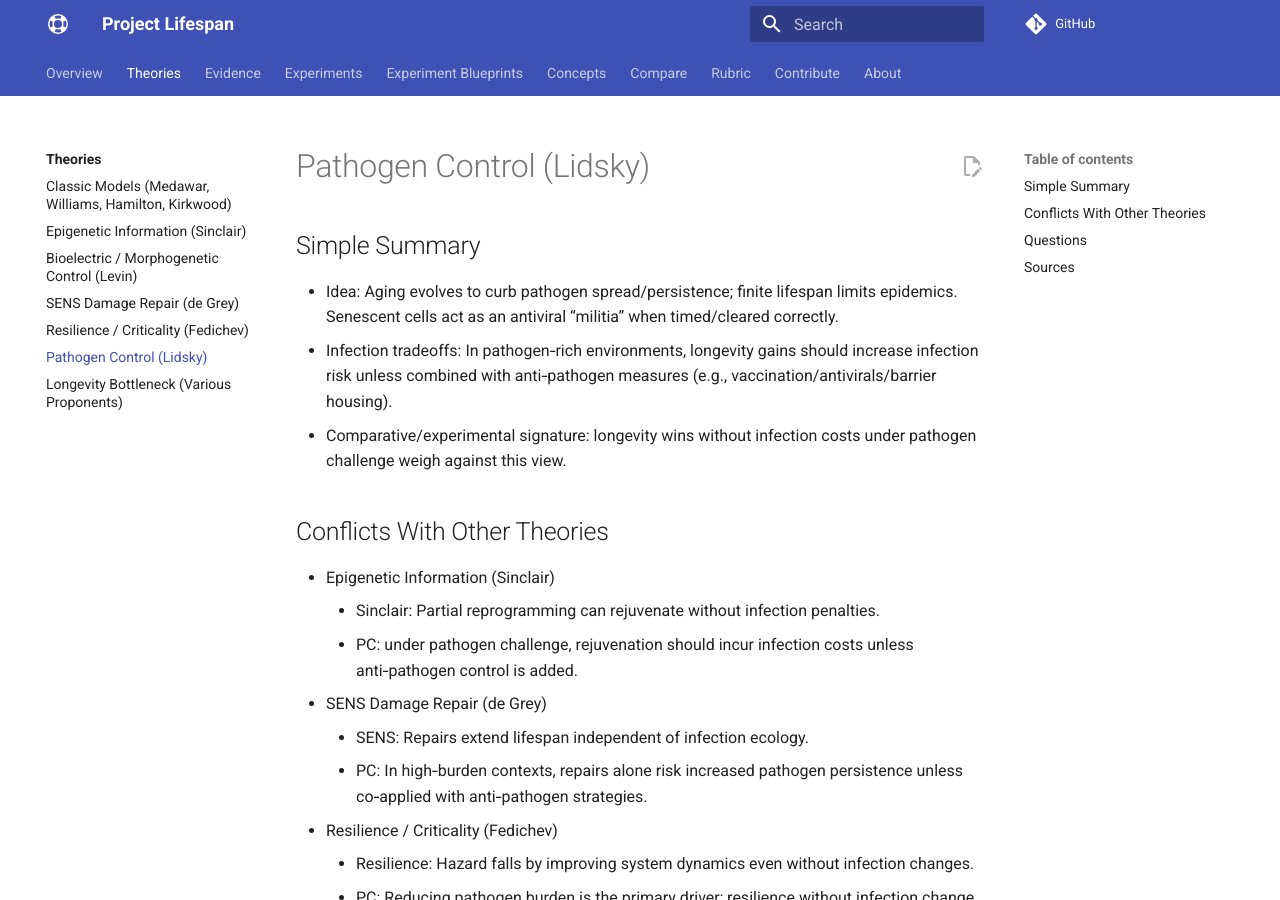
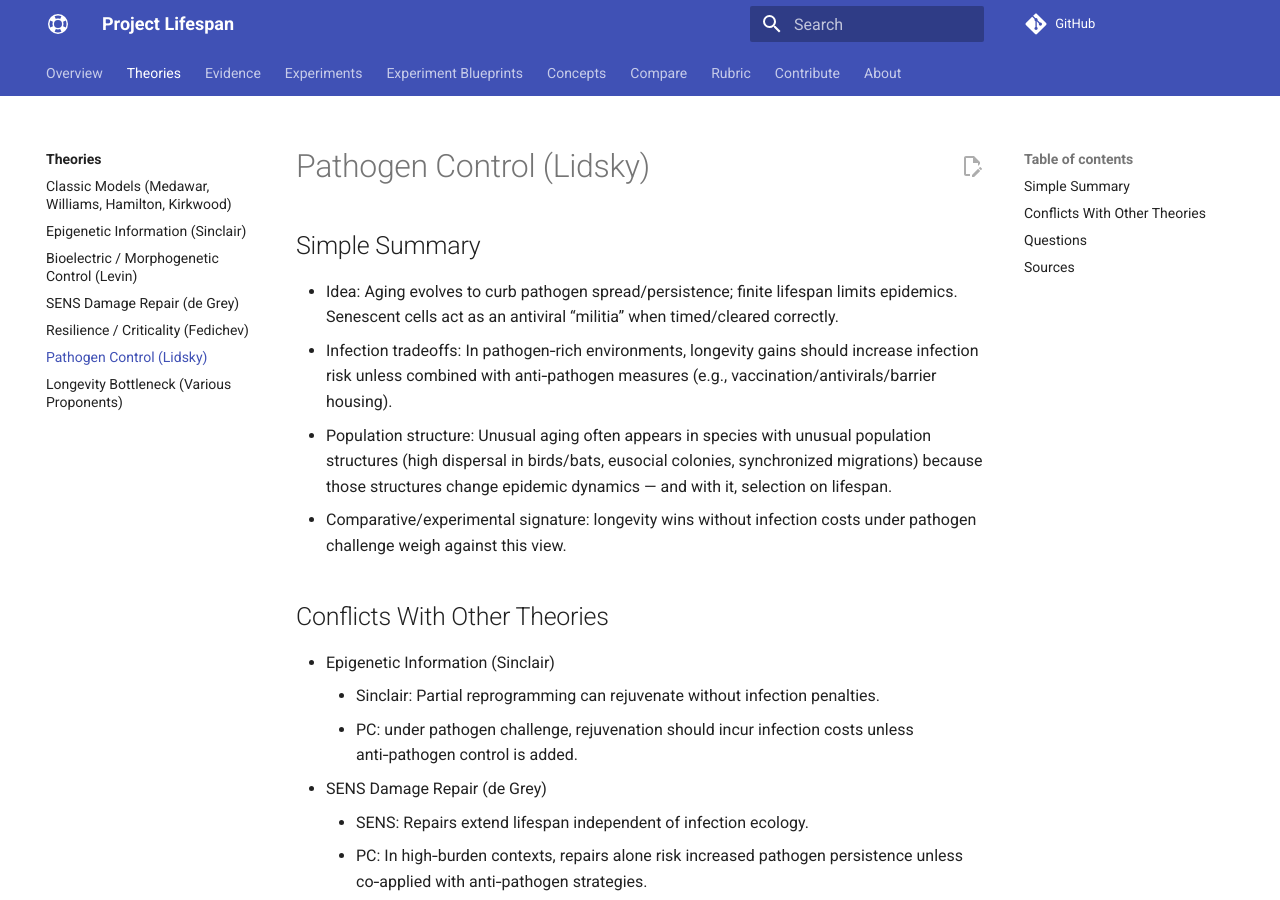
Before and after one commit to djgish485/project-lifespan, an MkDocs documentation site: the page built from docs/theories/pathogen_control.md, in a window 1280 px wide and 900 px high. Built offline with MkDocs 1.6.1 and Material for MkDocs 9.7.7, drawn with Linux system fonts in a browser that asks for light colours; comment, search, counter and statistics services are not loaded.

Commit message:
docs(pathogen-control): add population-structure bullet to Simple Summary

```diff
--- a/docs/theories/pathogen_control.md
+++ b/docs/theories/pathogen_control.md
@@ -25,6 +25,7 @@ tags:
 
 - Idea: Aging evolves to curb pathogen spread/persistence; finite lifespan limits epidemics. Senescent cells act as an antiviral “militia” when timed/cleared correctly.
 - Infection tradeoffs: In pathogen‑rich environments, longevity gains should increase infection risk unless combined with anti‑pathogen measures (e.g., vaccination/antivirals/barrier housing).
+- Population structure: Unusual aging often appears in species with unusual population structures (high dispersal in birds/bats, eusocial colonies, synchronized migrations) because those structures change epidemic dynamics — and with it, selection on lifespan.
 - Comparative/experimental signature: longevity wins without infection costs under pathogen challenge weigh against this view.
 
 ## Conflicts With Other Theories
```
